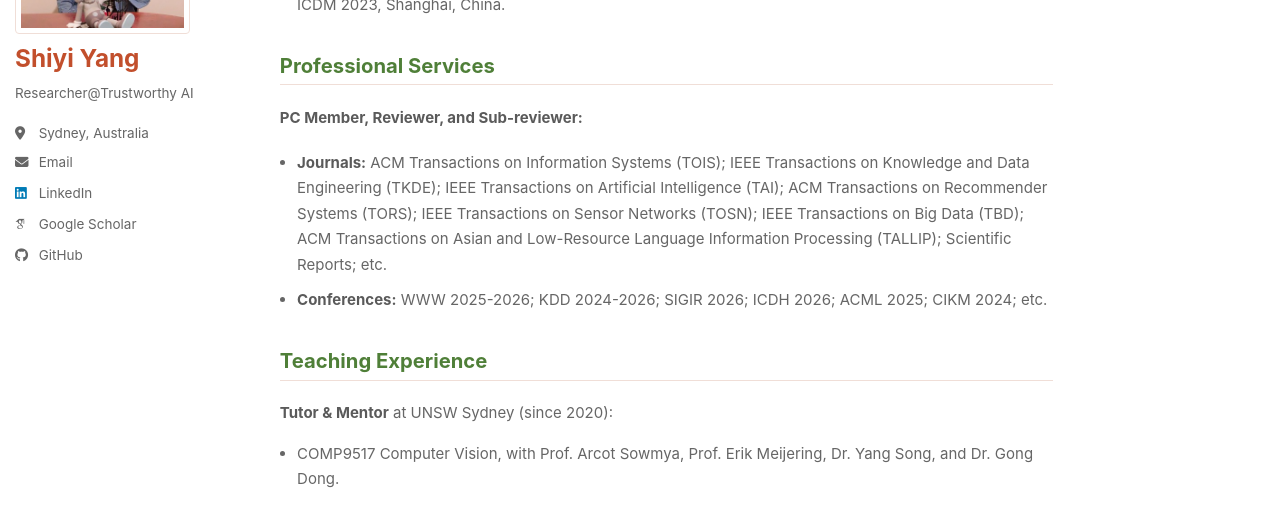
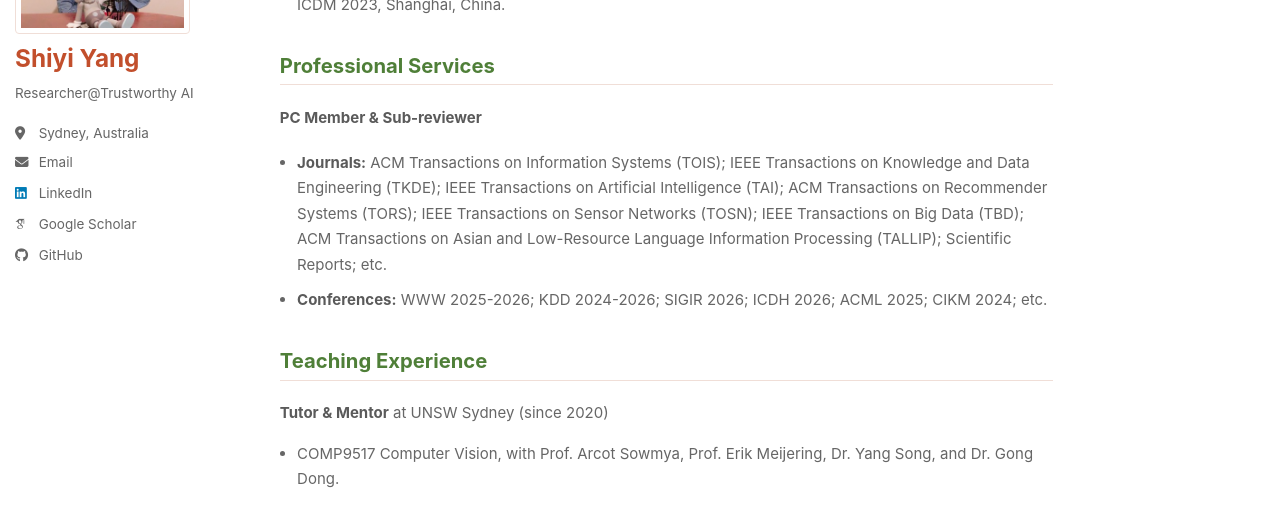
Before and after one commit to shiyiyang-ai/shiyiyang-ai.github.io, a Jekyll site: the page built from _pages/about.md, in a window 1280 px wide and 900 px high, scrolled down 2447 px. Shown: the part 232-737 px from the top of the window. Built offline with Jekyll 4.4.1, drawn with Linux system fonts in a browser that asks for light colours; some web fonts are replaced; a script bundle is joined from its source files by our own code; library files that are not in the unit come from our copies.

Commit message:
Update service and teaching text

```diff
--- a/_pages/about.md
+++ b/_pages/about.md
@@ -141,7 +141,7 @@ My research studies how modern AI systems can be attacked, measured, and made mo
 ## Professional Services
 <a id="professional-services"></a>
 
-**PC Member, Reviewer, and Sub-reviewer:**
+**PC Member & Sub-reviewer**
 
 - **Journals:** ACM Transactions on Information Systems (TOIS); IEEE Transactions on Knowledge and Data Engineering (TKDE); IEEE Transactions on Artificial Intelligence (TAI); ACM Transactions on Recommender Systems (TORS); IEEE Transactions on Sensor Networks (TOSN); IEEE Transactions on Big Data (TBD); ACM Transactions on Asian and Low-Resource Language Information Processing (TALLIP); Scientific Reports; etc.
 - **Conferences:** WWW 2025-2026; KDD 2024-2026; SIGIR 2026; ICDH 2026; ACML 2025; CIKM 2024; etc.
@@ -150,7 +150,7 @@ My research studies how modern AI systems can be attacked, measured, and made mo
 <a id="teaching"></a>
 
 <div class="teaching-role">
-  <p><strong>Tutor & Mentor</strong> at UNSW Sydney (since 2020):</p>
+  <p><strong>Tutor & Mentor</strong> at UNSW Sydney (since 2020)</p>
 </div>
 
 - COMP9517 Computer Vision, with Prof. Arcot Sowmya, Prof. Erik Meijering, Dr. Yang Song, and Dr. Gong Dong.
```
